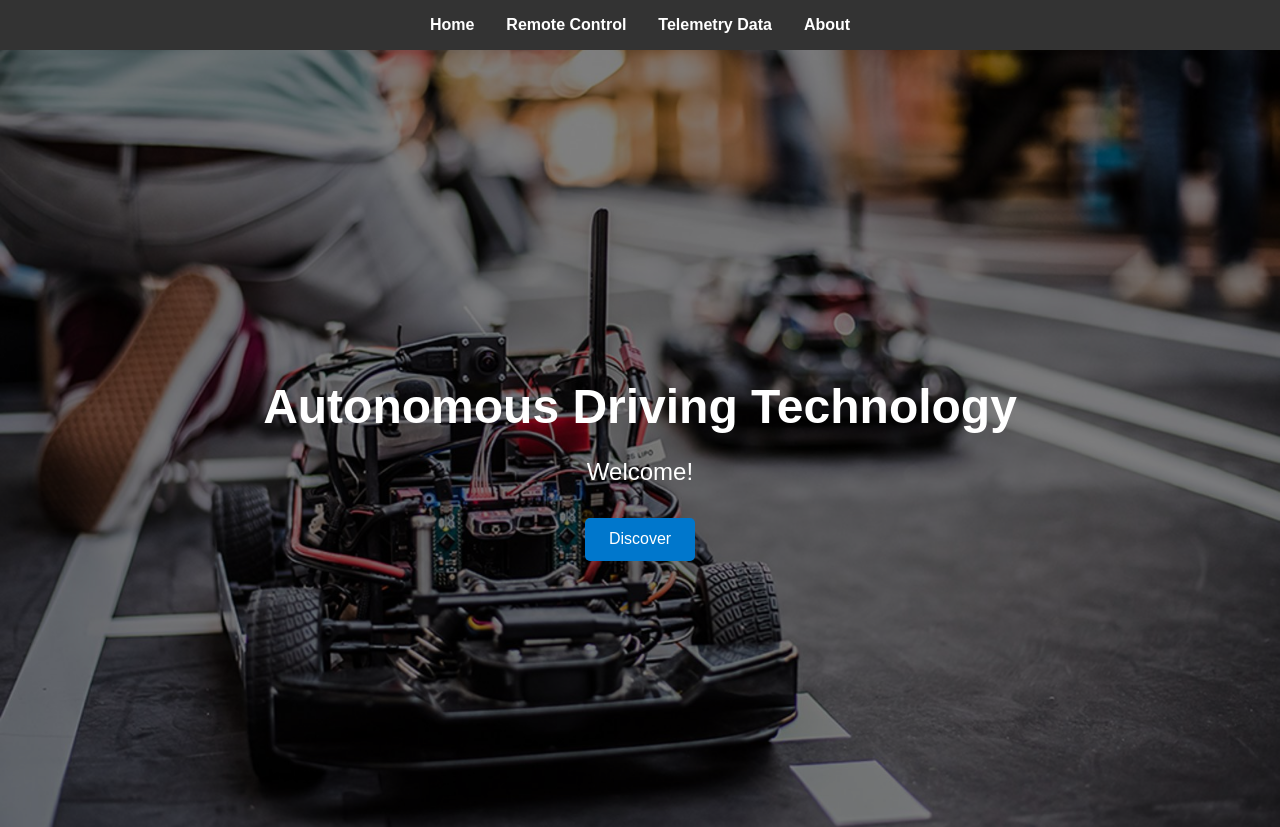
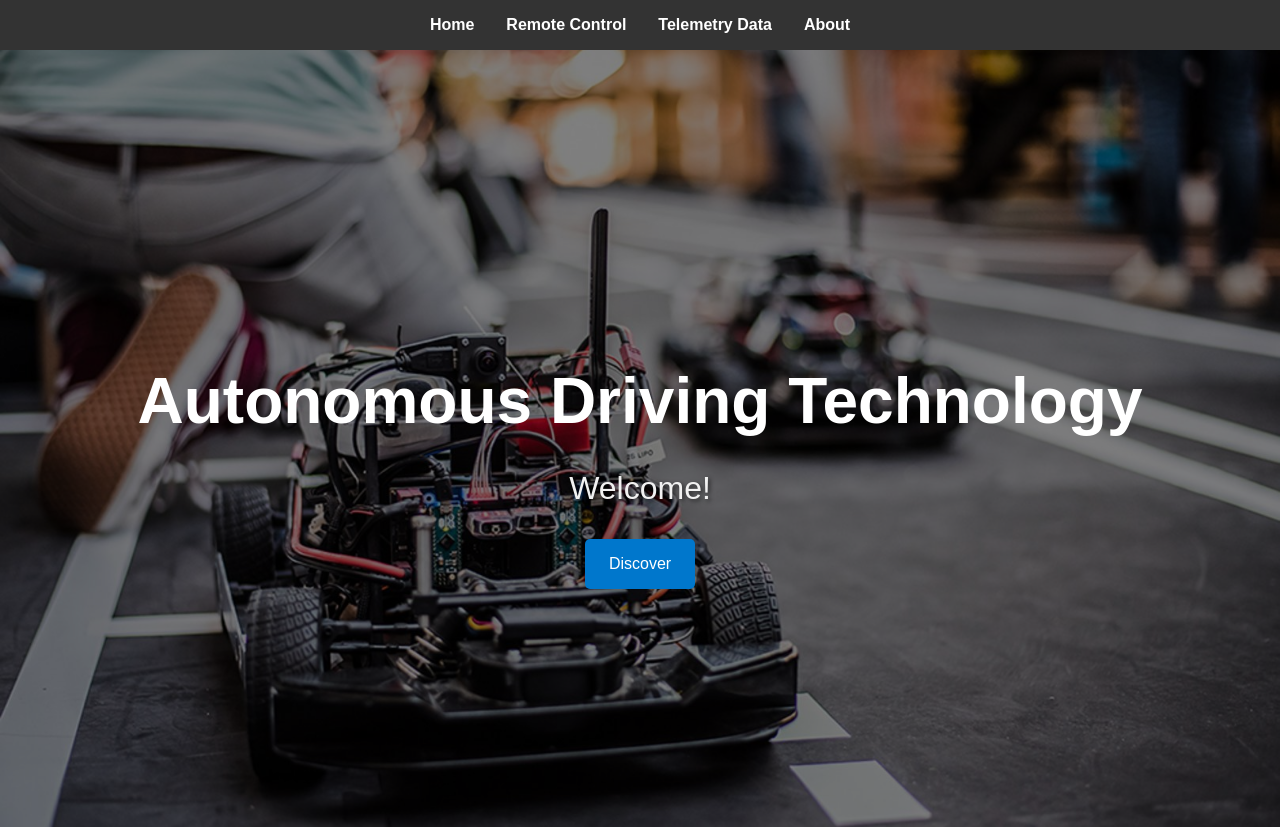
Before and after one commit to omiss100/Capston, a website: page index.html in a window 1280 px wide. Shown: the top 827 px of the page. Drawn offline with Linux system fonts and the light colour scheme.

Commit message:
Update style.css

```diff
--- a/style.css
+++ b/style.css
@@ -68,17 +68,21 @@ nav ul li a:hover {
 }
 
 .hero-content h1 {
-    font-size: 3rem;
+    font-size: 4rem;
     margin-bottom: 1rem;
 }
 
 .hero-content p {
-    font-size: 1.5rem;
+    font-size: 2rem; /* Increase font size for "Welcome!" */
     margin-bottom: 2rem;
+    font-weight: 500; /* Add weight to make it more prominent */
+    color: #f1f1f1; /* Slightly lighter white for contrast */
+    text-shadow: 2px 2px 4px rgba(0, 0, 0, 0.6); /* Subtle shadow for depth */
 }
 
+
 .discover-btn {
-    padding: 0.8rem 1.5rem;
+    padding: 1rem 1.5rem;
     font-size: 1rem;
     color: white;
     background-color: #0077cc;
```
